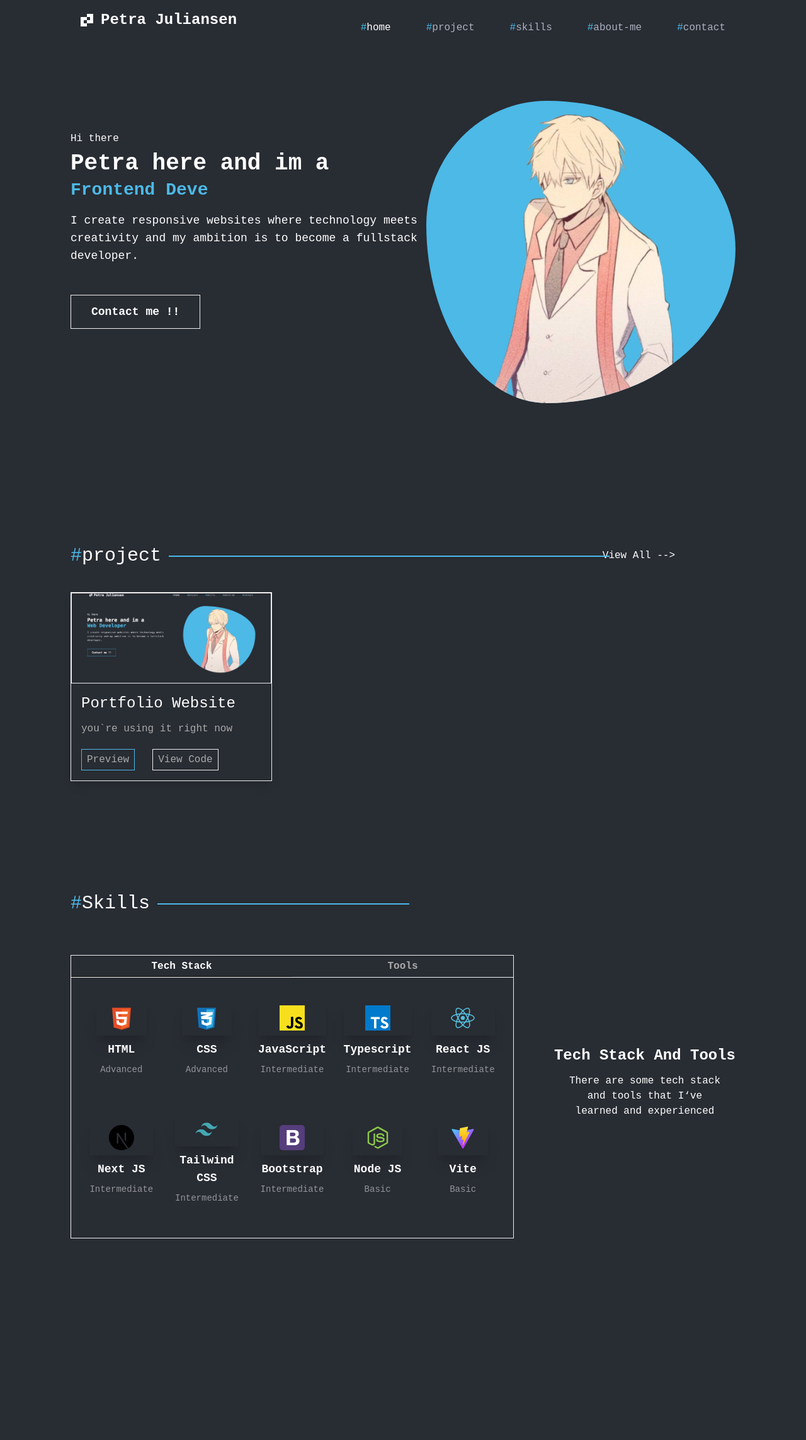
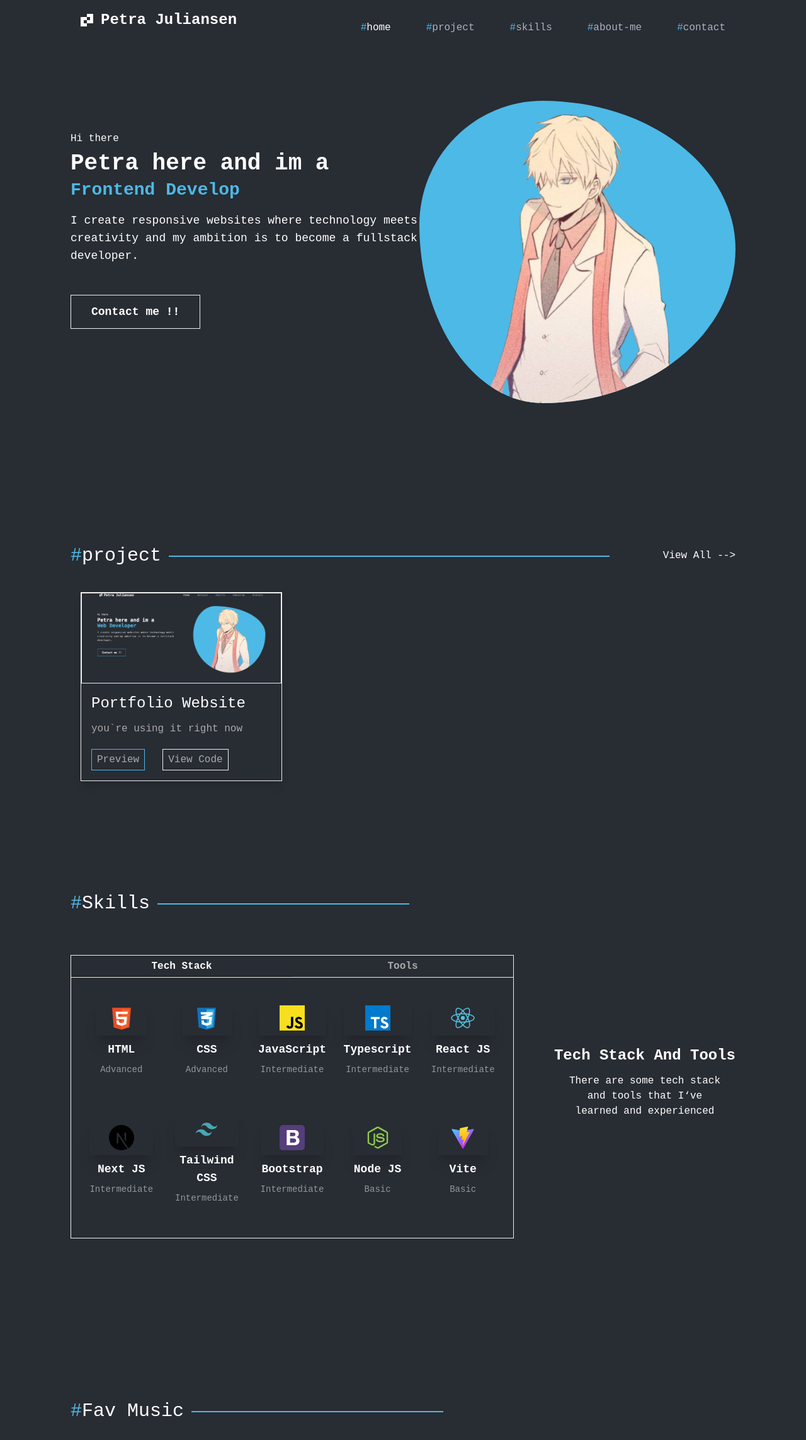
Before and after one commit to Petramanullang/personal-portfolio, a Next.js app: page / in a window 1280 px wide. Shown: the top 2286 px of the page at 63% size. Before the commit the page ends 2110 px from the top, so only its background shows below. Built offline with nearby package versions, Linux system fonts and the light colour scheme.

Commit message:
add feature

```diff
--- a/app/components/HeroSection.tsx
+++ b/app/components/HeroSection.tsx
@@ -1,6 +1,5 @@
 "use client";
 import React, { useState } from "react";
-import Image from "next/image";
 import { useTypewriter, Cursor } from "react-simple-typewriter";
 
 const HeroSection = () => {
@@ -35,14 +34,11 @@ const HeroSection = () => {
               </div>
             </div>
             <div className="flex items-center justify-center lg:mt-0 h-96 lg:h-96">
-              <Image
+              <img
                 src="/img/img.png"
                 alt="Hero Section Image"
                 className="object-cover bg-primary h-80 lg:h-[480px]"
                 style={{ borderRadius: "39% 61% 61% 39% / 41% 49% 51% 59% " }}
-                width={500}
-                height={500}
-                priority
               />
             </div>
           </div>
--- /dev/null
+++ b/app/components/MusicSection.tsx
@@ -0,0 +1,44 @@
+import React from "react";
+
+export const MusicSection = () => {
+  return (
+    <>
+      <div
+        className="relative mt-28 mb-16 flex justify-between items-center"
+        id="music">
+        <span className="relative text-white flex items-center text-3xl">
+          <span className="text-primary">#</span>Fav Music
+          <span className="after:absolute after:inline-block after:border-t-2 after:border-solid after:border-primary after:w-[400px] after:ml-3 hidden md:block" />
+        </span>
+      </div>
+      <div className="grid md:grid-cols-3 place-items-center gap-5">
+        <iframe
+          className="h-[352px] shadow-lg"
+          src="https://open.spotify.com/embed/track/4GNFje1FDwn2i6NMZSw18w?utm_source=generator"
+          allowFullScreen
+          allow="autoplay; clipboard-write; encrypted-media; fullscreen; picture-in-picture"
+          loading="lazy"></iframe>
+        <iframe
+          className="h-[352px] shadow-lg"
+          src="https://open.spotify.com/embed/track/2nBJQzBEJh1eMAbks0GA3H?utm_source=generator"
+          allowFullScreen
+          allow="autoplay; clipboard-write; encrypted-media; fullscreen; picture-in-picture"
+          loading="lazy"></iframe>
+        <iframe
+          className="h-[352px] shadow-lg"
+          src="https://open.spotify.com/embed/track/6Zl92xH7GCIf0s3y4oL9xu?utm_source=generator"
+          allowFullScreen
+          allow="autoplay; clipboard-write; encrypted-media; fullscreen; picture-in-picture"
+          loading="lazy"></iframe>
+        <iframe
+          className="h-[352px] shadow-lg"
+          src="https://open.spotify.com/embed/track/75p5bRmvl6VErq5BJrKBOr?utm_source=generator"
+          allowFullScreen
+          allow="autoplay; clipboard-write; encrypted-media; fullscreen; picture-in-picture"
+          loading="lazy"></iframe>
+      </div>
+    </>
+  );
+};
+
+// <iframe style="border-radius:12px" src="https://open.spotify.com/embed/track/6Zl92xH7GCIf0s3y4oL9xu?utm_source=generator" width="100%" height="352" frameBorder="0" allowfullscreen="" allow="autoplay; clipboard-write; encrypted-media; fullscreen; picture-in-picture" loading="lazy"></iframe>
--- a/app/components/Navbar.tsx
+++ b/app/components/Navbar.tsx
@@ -16,9 +16,6 @@ const Navbar = () => {
 
     const targetElement = document.getElementById(link);
 
-    if (targetElement) {
-      targetElement.scrollIntoView({ behavior: "smooth" });
-    }
     setIsNavOpen(false);
   };
 
--- a/app/components/ProjectSection.tsx
+++ b/app/components/ProjectSection.tsx
@@ -4,7 +4,7 @@ import CardSection from "./CardSection";
 
 const ProjectSection = () => {
   return (
-    <div className="hidden md:flex">
+    <div className="hidden md:block">
       <div id="project">
         <div className="relative mt-44 mb-5 flex justify-between items-center">
           <span className="relative text-white flex items-center text-3xl">
--- a/app/page.tsx
+++ b/app/page.tsx
@@ -3,6 +3,7 @@ import Navbar from "./components/Navbar";
 import HeroSection from "./components/HeroSection";
 import ProjectSection from "./components/ProjectSection";
 import SkillsSection from "./components/SkillsSection";
+import { MusicSection } from "./components/MusicSection";
 
 export default function Home() {
   return (
@@ -12,6 +13,7 @@ export default function Home() {
         <HeroSection />
         <ProjectSection />
         <SkillsSection />
+        <MusicSection />
       </div>
     </>
   );
```
Also changed, not shown: app/components/note.txt (deleted).
